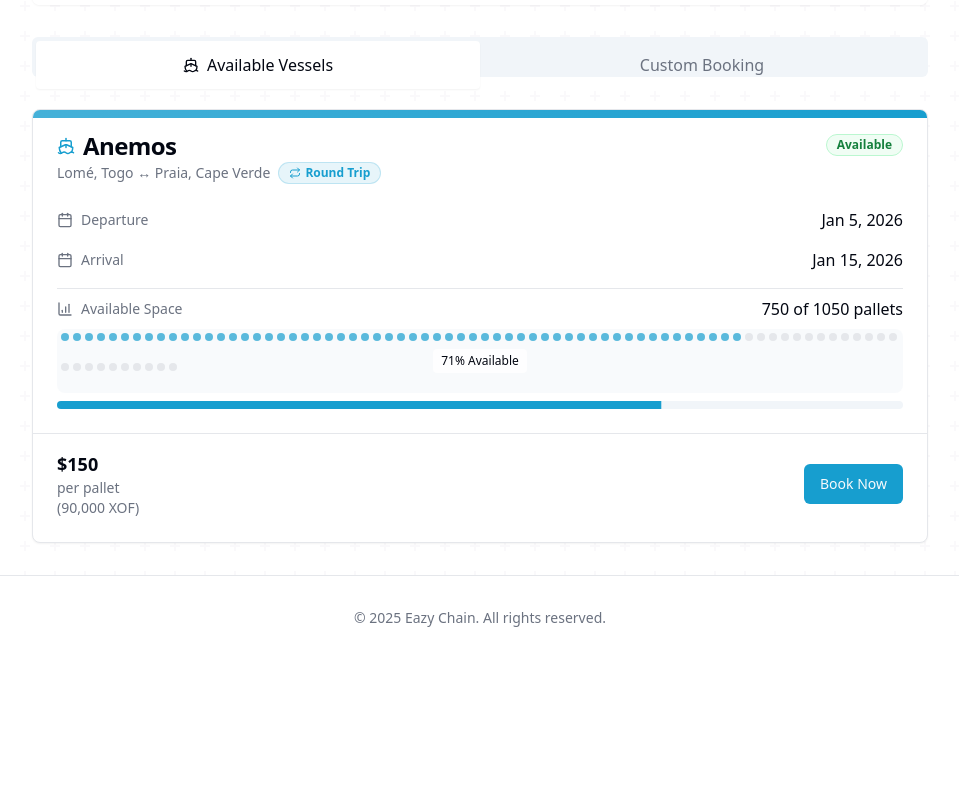
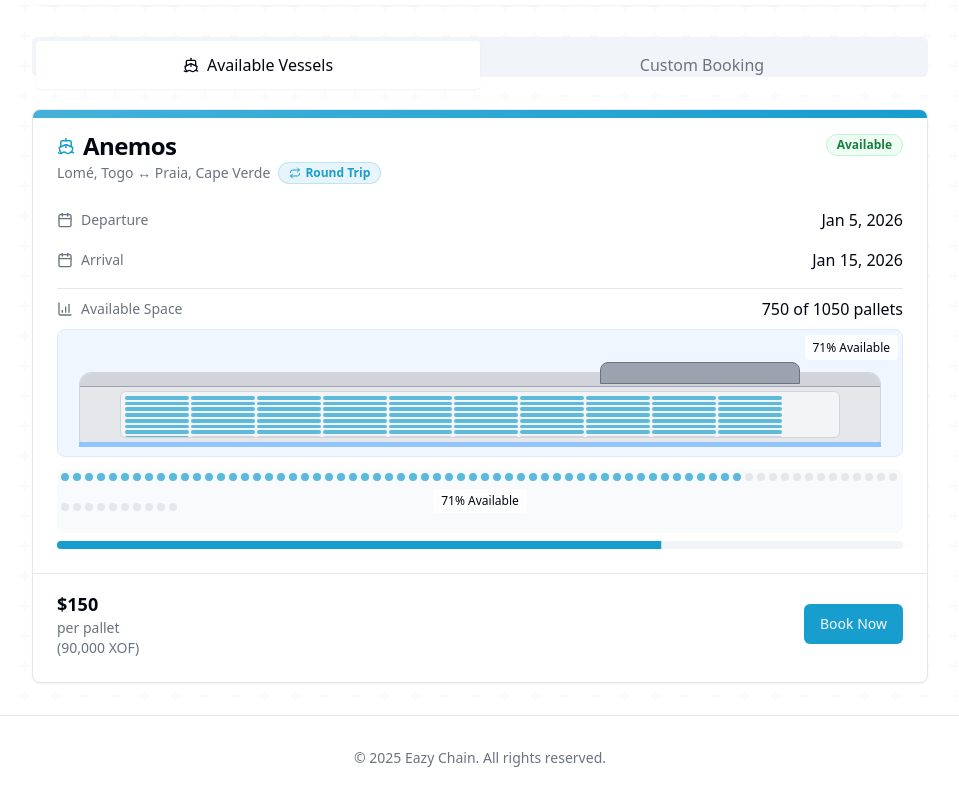
Before and after one commit to SandonWilfried/eazy-chain, a React (Vite) app: page /booking in a window 1280 px wide. Shown: the part 1529-2329 px from the top of the page, without its empty margins (160-1119 px from the left). Before the commit the page ends 2189 px from the top, so only its background shows below. Built offline with nearby package versions, Linux system fonts and the light colour scheme.

Commit message:
Improve Vessel Space Visualization
Add a visual representation of available space on the vessel card to better communicate cargo capacity and availability to users.

```diff
--- a/src/components/VesselCard.tsx
+++ b/src/components/VesselCard.tsx
@@ -1,4 +1,3 @@
-
 import { useState } from "react";
 import { Ship, Calendar, Package, Users, RepeatIcon, BarChart4 } from "lucide-react";
 import { Badge } from "@/components/ui/badge";
@@ -99,7 +98,7 @@ const VesselCard = ({ vessel }: { vessel: VesselProps }) => {
             <span className="font-medium">{formatDate(vessel.arrivalDate)}</span>
           </div>
 
-          {/* Visual representation of available space */}
+          {/* Visual representation of available space with vessel illustration */}
           <div className="mt-6 pt-2 border-t">
             <div className="flex items-center justify-between mb-2">
               <div className="flex items-center gap-2 text-sm text-muted-foreground">
@@ -109,7 +108,51 @@ const VesselCard = ({ vessel }: { vessel: VesselProps }) => {
               <span className="font-medium">{vessel.available} of {vessel.capacity} pallets</span>
             </div>
 
-            {/* Visual representation using boxes */}
+            {/* Vessel cargo illustration */}
+            <div className="relative h-32 bg-blue-50 dark:bg-blue-950/20 rounded-lg overflow-hidden mb-3 border border-blue-100 dark:border-blue-900">
+              {/* Ship outline */}
+              <div className="absolute inset-0 flex items-center justify-center">
+                <div className="w-[95%] h-[85%] relative">
+                  {/* Ship body */}
+                  <div className="absolute bottom-0 w-full h-[70%] bg-gray-200 dark:bg-gray-800 rounded-b-lg rounded-t-xl border border-gray-300 dark:border-gray-700">
+                    {/* Ship bow */}
+                    <div className="absolute top-0 w-full h-[20%] bg-gray-300 dark:bg-gray-700 rounded-t-xl border-b border-gray-400 dark:border-gray-600"></div>
+
+                    {/* Cargo space */}
+                    <div className="absolute top-[25%] left-[5%] w-[90%] h-[65%] bg-gray-100 dark:bg-gray-900 rounded-md overflow-hidden border border-gray-300 dark:border-gray-700">
+                      {/* Cargo pallets grid */}
+                      <div className="absolute inset-0 flex flex-wrap p-1 gap-[2px]">
+                        {Array.from({ length: 100 }).map((_, i) => (
+                          <div
+                            key={i}
+                            className={`h-[10%] w-[9%] rounded-sm ${
+                              i < Math.round((vessel.available / vessel.capacity) * 100)
+                                ? "bg-primary/70 animate-pulse"
+                                : "bg-gray-300 dark:bg-gray-700"
+                            }`}
+                          />
+                        ))}
+                      </div>
+                    </div>
+
+                    {/* Bridge */}
+                    <div className="absolute top-[-15%] right-[10%] w-[25%] h-[30%] bg-gray-400 dark:bg-gray-600 rounded-t-lg border border-gray-500 dark:border-gray-500"></div>
+                  </div>
+
+                  {/* Water line */}
+                  <div className="absolute bottom-0 w-full h-[5px] bg-blue-300 dark:bg-blue-700 z-10"></div>
+                </div>
+              </div>
+
+              {/* Capacity indicator */}
+              <div className="absolute top-1 right-1 z-10">
+                <span className="text-xs font-medium bg-white/80 dark:bg-black/50 px-2 py-1 rounded backdrop-blur-sm">
+                  {Math.round(availabilityPercentage)}% Available
+                </span>
+              </div>
+            </div>
+
+            {/* Keep the boxes and progress bar */}
             <div className="relative h-16 bg-secondary/50 rounded-lg overflow-hidden mb-2">
               <div className="absolute inset-0 flex flex-wrap p-1 gap-1">
                 {Array.from({ length: 80 }).map((_, i) => (
```
